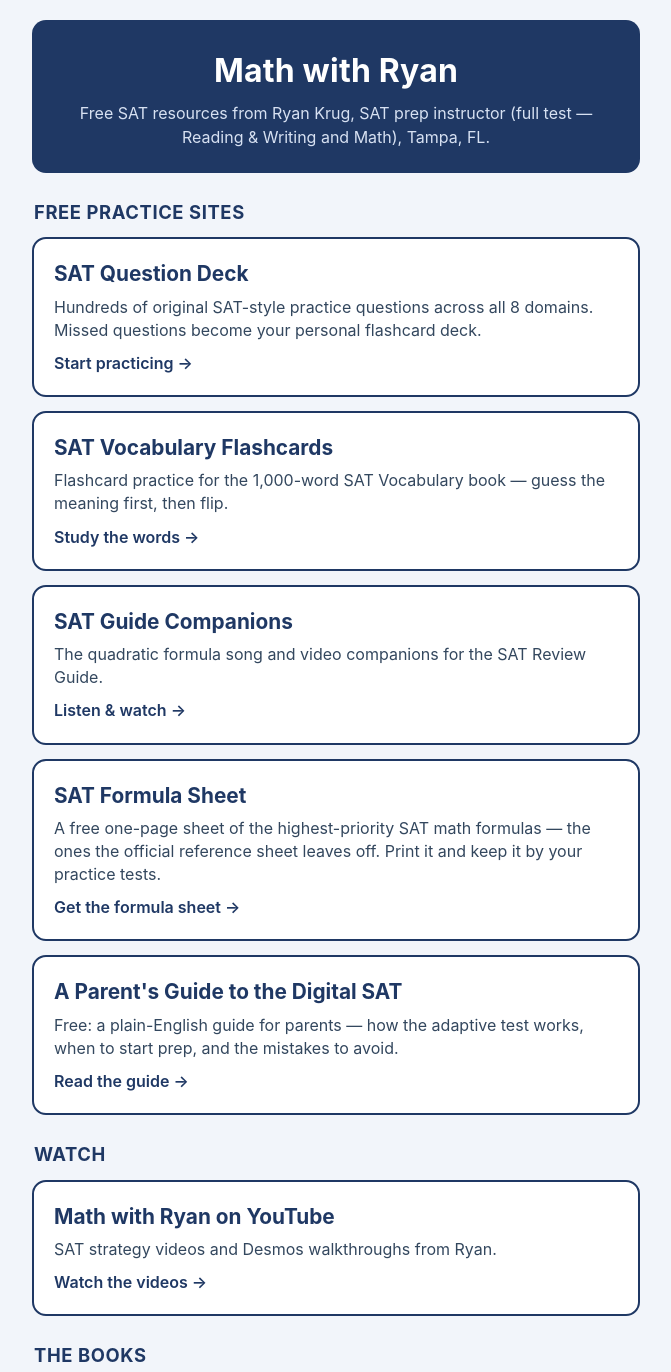
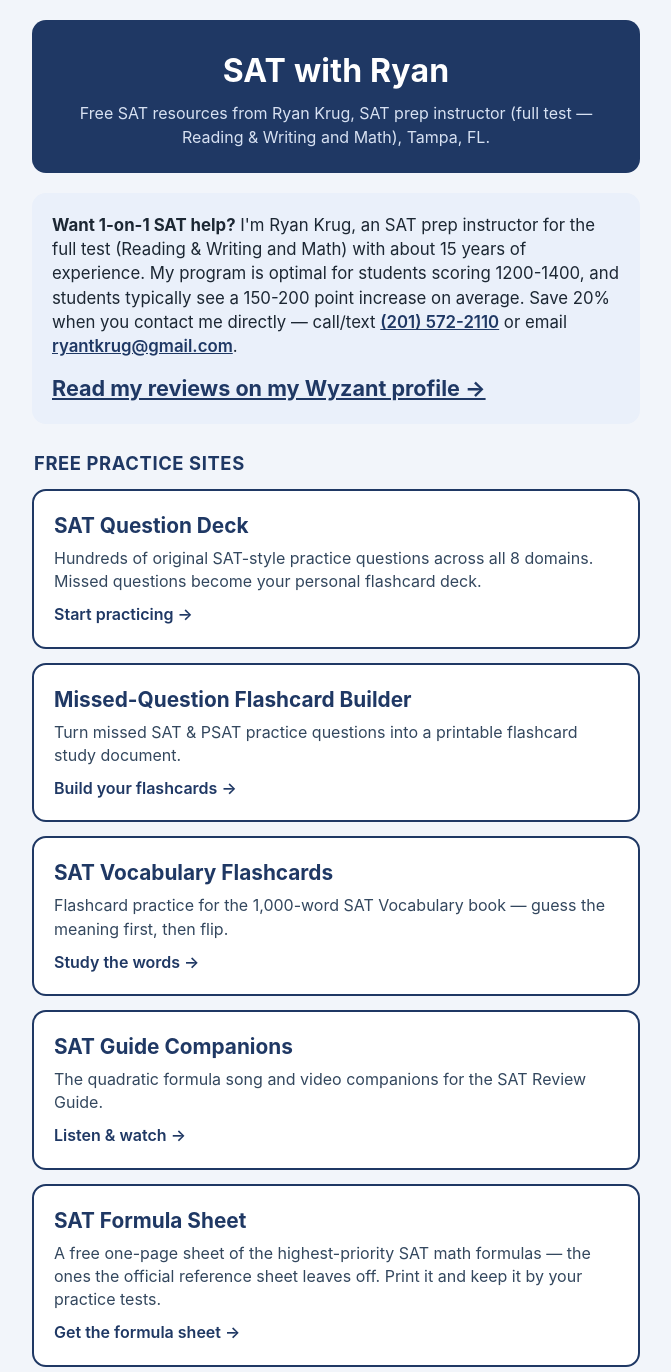
Before and after one commit to ryantkrug-sys/ryantkrug-sys.github.io, a plain HTML site: page index.html in a window 1280 px wide. Shown: the top 1372 px of the page, without its empty margins (304-975 px from the left). Drawn offline with Linux system fonts and the light colour scheme.

Commit message:
Rebrand to SAT with Ryan; move tutoring/Wyzant block to top; update Gumroad links

```diff
--- a/index.html
+++ b/index.html
@@ -3,7 +3,7 @@
 <head>
 <meta charset="UTF-8">
 <meta name="viewport" content="width=device-width, initial-scale=1.0">
-<title>Math with Ryan — Free SAT Resources</title>
+<title>SAT with Ryan — Free SAT Resources</title>
 <meta name="description" content="Free SAT resources from Ryan Krug, SAT prep instructor in Tampa, FL: practice questions, vocabulary flashcards, and guide companions.">
 <style>
   * { box-sizing: border-box; margin: 0; padding: 0; }
@@ -89,9 +89,14 @@
 <div class="wrap">
 
   <header>
-    <h1>Math with Ryan</h1>
+    <h1>SAT with Ryan</h1>
     <p>Free SAT resources from Ryan Krug, SAT prep instructor (full test — Reading &amp; Writing and Math), Tampa, FL.</p>
   </header>
+
+  <div class="tutoring" style="margin-top:0;">
+    <strong>Want 1-on-1 SAT help?</strong> I'm Ryan Krug, an SAT prep instructor for the full test (Reading &amp; Writing and Math) with about 15 years of experience. My program is optimal for students scoring 1200-1400, and students typically see a 150-200 point increase on average. Save 20% when you contact me directly — call/text <a href="tel:+12015722110">(201) 572-2110</a> or email <a href="mailto:ryantkrug@gmail.com">ryantkrug@gmail.com</a>.
+    <a href="https://www.wyzant.com/Tutors/UltimateSATPreparation" style="display:block; margin-top:14px; font-size:1.35rem; font-weight:700;">Read my reviews on my Wyzant profile →</a>
+  </div>
 
   <h2>Free practice sites</h2>
 
@@ -99,6 +104,12 @@
     <div class="name">SAT Question Deck</div>
     <div class="desc">Hundreds of original SAT-style practice questions across all 8 domains. Missed questions become your personal flashcard deck.</div>
     <span class="go">Start practicing →</span>
+  </a>
+
+  <a class="card" href="https://ryantkrug-sys.github.io/sat-flashcard-builder/">
+    <div class="name">Missed-Question Flashcard Builder</div>
+    <div class="desc">Turn missed SAT &amp; PSAT practice questions into a printable flashcard study document.</div>
+    <span class="go">Build your flashcards →</span>
   </a>
 
   <a class="card" href="https://ryantkrug-sys.github.io/sat-vocab-flashcards/">
@@ -119,12 +130,6 @@
     <span class="go">Get the formula sheet →</span>
   </a>
 
- <a class="card" href="parent-guide.html">
-    <div class="name">A Parent's Guide to the Digital SAT</div>
-    <div class="desc">Free: a plain-English guide for parents — how the adaptive test works, when to start prep, and the mistakes to avoid.</div>
-    <span class="go">Read the guide →</span>
- </a>
-
   <h2>Watch</h2>
 
   <a class="card" href="https://www.youtube.com/@MathWithRyan">
@@ -140,7 +145,7 @@
     <div class="price">$19.99</div>
     <div class="btnrow">
       <a class="btn primary" href="https://classful.com/product/the-sat-workbook-100-practice-questions-with-full-worked-solutions-50-math-50-reading-and-writing-organized-by-difficulty-level/">Buy on Classful</a>
-      <a class="btn secondary" href="https://mathwithryan.gumroad.com/l/satworkbook">Buy on Gumroad</a>
+      <a class="btn secondary" href="https://satwithryan.gumroad.com/l/satworkbook">Buy on Gumroad</a>
     </div>
   </div>
 
@@ -149,12 +154,8 @@
     <div class="price">$19.99</div>
     <div class="btnrow">
       <a class="btn primary" href="https://classful.com/product/the-sat-vocabulary-book-1000-words-in-50-root-based-clusters/">Buy on Classful</a>
-      <a class="btn secondary" href="https://mathwithryan.gumroad.com/l/satvocab">Buy on Gumroad</a>
+      <a class="btn secondary" href="https://satwithryan.gumroad.com/l/satvocab">Buy on Gumroad</a>
     </div>
-  </div>
-
-  <div class="tutoring">
-    <strong>Want 1-on-1 SAT help?</strong> I'm Ryan Krug, an SAT prep instructor for the full test (Reading &amp; Writing and Math) with about 15 years of experience. My program is optimal for students scoring 1200-1400, and students typically see a 150-200 point increase on average. Save 20% when you contact me directly — call/text <a href="tel:+12015722110">(201) 572-2110</a> or email <a href="mailto:ryantkrug@gmail.com">ryantkrug@gmail.com</a>. You can also read my reviews on <a href="https://www.wyzant.com/Tutors/UltimateSATPreparation">my Wyzant profile</a>.
   </div>
 
   <footer>
```
Also changed, not shown: formula-sheet.html (+1 -1 lines).
